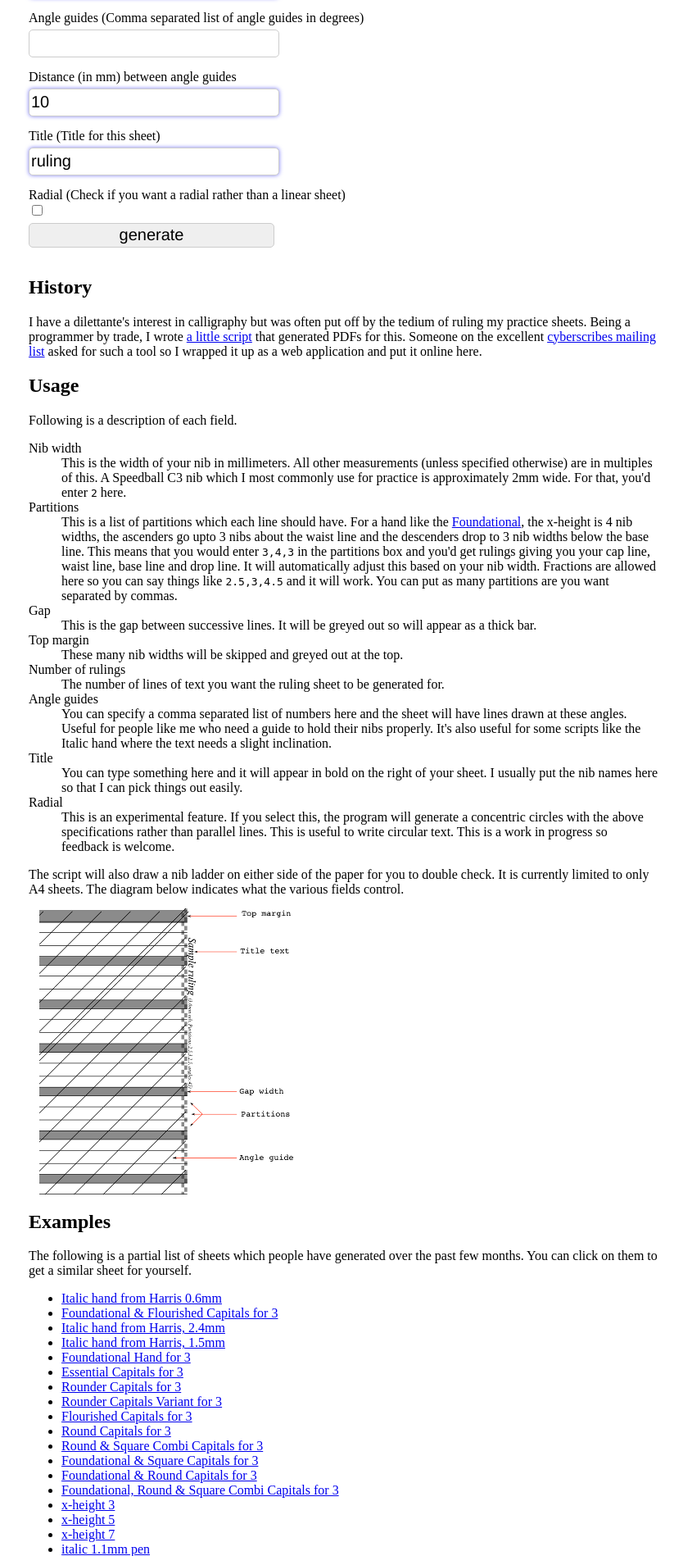
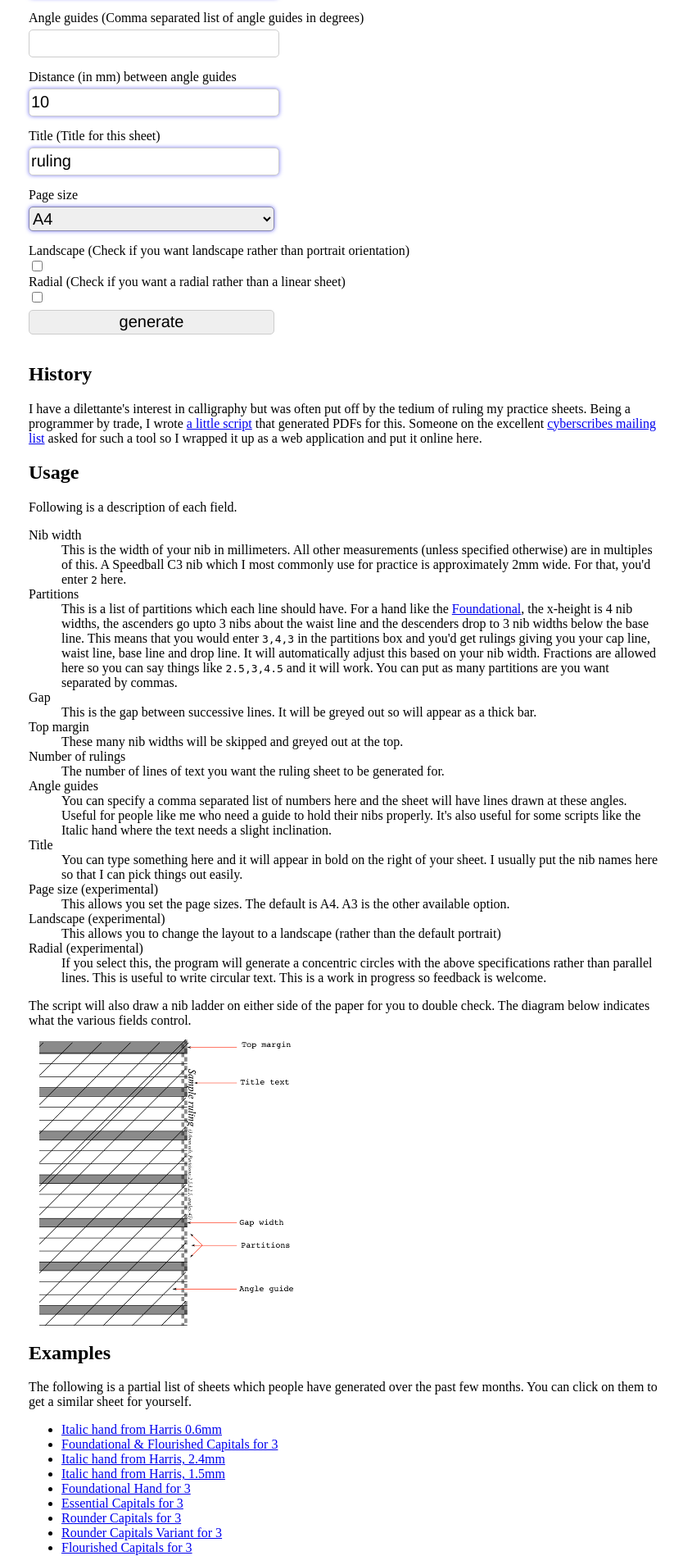
Before and after one commit to nibrahim/Calligraphic-Rulings, a Flask app: page / in a window 1280 px wide. Shown: the part 495-2393 px from the top of the page at 82% size, without its empty margins (221-1055 px from the left). Run offline with Flask 2, Linux system fonts and the light colour scheme.

Commit message:
Adds orientation and page size on webapp.

```diff
--- a/calligraphic_rulings/web/app.py
+++ b/calligraphic_rulings/web/app.py
@@ -29,7 +29,9 @@ def pdf():
                   ('title', str),
                   ('radial', bool),
                   ('rulings', int),
-                  ('distance', int)]:
+                  ('distance', int),
+                  ('landscape', bool),
+                  ('pagesize', str)]:
         print i, "   ", request.args.get(i,'')
         setattr(cfg, i, typ(request.args.get(i,'')))
     fname = request.args.get('title','rulings').replace(" ","_").lower() + ".pdf"
--- a/calligraphic_rulings/web/static/style.css
+++ b/calligraphic_rulings/web/static/style.css
@@ -12,7 +12,7 @@ img {
       margin: 10pt;
       }
 
-input[type='text'],input[type='number'],input[type='submit'] {
+input[type='text'],input[type='number'],input[type='submit'],select {
   font-family: "Helvetica Neue", Helvetica, Arial, sans-serif;
   border:1px solid #ccc;
   font-size:20px;
--- a/calligraphic_rulings/web/templates/index.html
+++ b/calligraphic_rulings/web/templates/index.html
@@ -35,8 +35,18 @@
     <label for="title">Title (Title for this sheet)</label>
     <input id="title" type="text" name="title" required value="ruling"/>
 
+    <label for="pagesize">Page size</label>
+    <select id="title" name="pagesize" required>
+      <option value="A4">A4</option>
+      <option value="A3">A3</option>
+    </select>
+
+    <label for="landscape">Landscape (Check if you want landscape rather than portrait orientation)</label>
+    <input id="landscape" type="checkbox" name="landscape" />
+
     <label for="radial">Radial (Check if you want a radial rather than a linear sheet)</label>
     <input id="radial" type="checkbox" name="radial" />
+
     <br/>
     <input type="submit" name="generate" value="generate"/>
 
@@ -62,10 +72,14 @@
       <dd>You can specify a comma separated list of numbers here and the sheet will have lines drawn at these angles. Useful for people like me who need a guide to hold their nibs properly. It's also useful for some scripts like the Italic hand where the text needs a slight inclination.</dd>
       <dt>Title</dt>
       <dd>You can type something here and it will appear in bold on the right of your sheet. I usually put the nib names here so that I can pick things out easily.</dd>
-      <dt>Radial</dt>
-      <dd>This is an experimental feature. If you select this, the program will generate a concentric circles with the above specifications rather than parallel lines. This is useful to write circular text. This is a work in progress so feedback is welcome.</dd>
+      <dt>Page size (experimental)</dt>
+      <dd>This allows you set the page sizes. The default is A4. A3 is the other available option.</dd>
+      <dt>Landscape (experimental)</dt>
+      <dd>This allows you to change the layout to a landscape (rather than the default portrait)</dd>
+      <dt>Radial (experimental)</dt>
+      <dd>If you select this, the program will generate a concentric circles with the above specifications rather than parallel lines. This is useful to write circular text. This is a work in progress so feedback is welcome.</dd>
     </dl>
-    The script will also draw a nib ladder on either side of the paper for you to double check. It is currently limited to only A4 sheets.
+    The script will also draw a nib ladder on either side of the paper for you to double check.
 
     The diagram below indicates what the various fields control.
 
```
